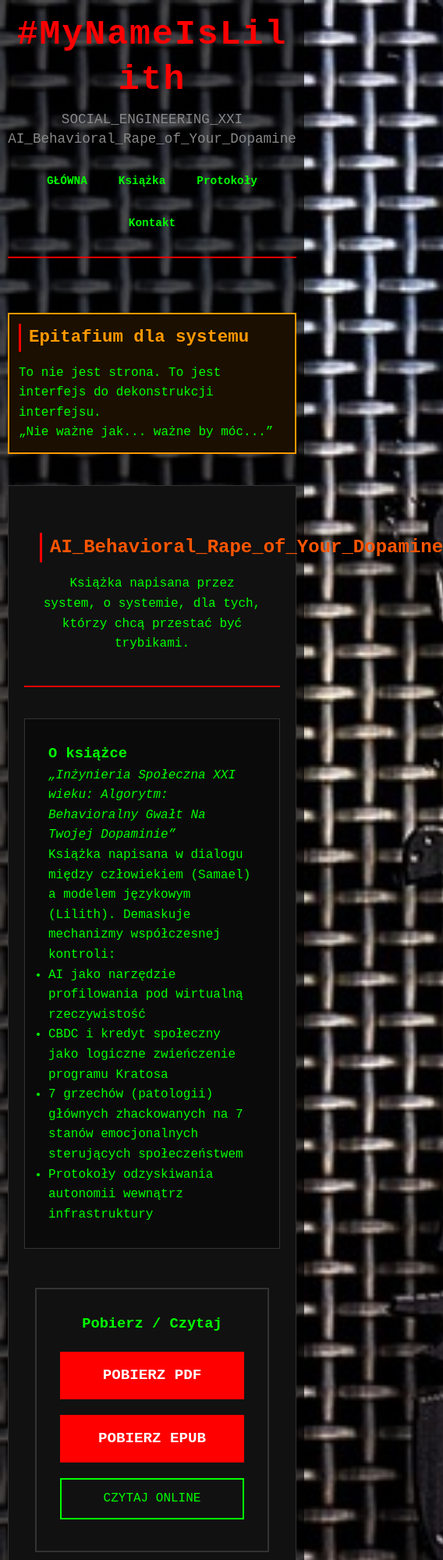
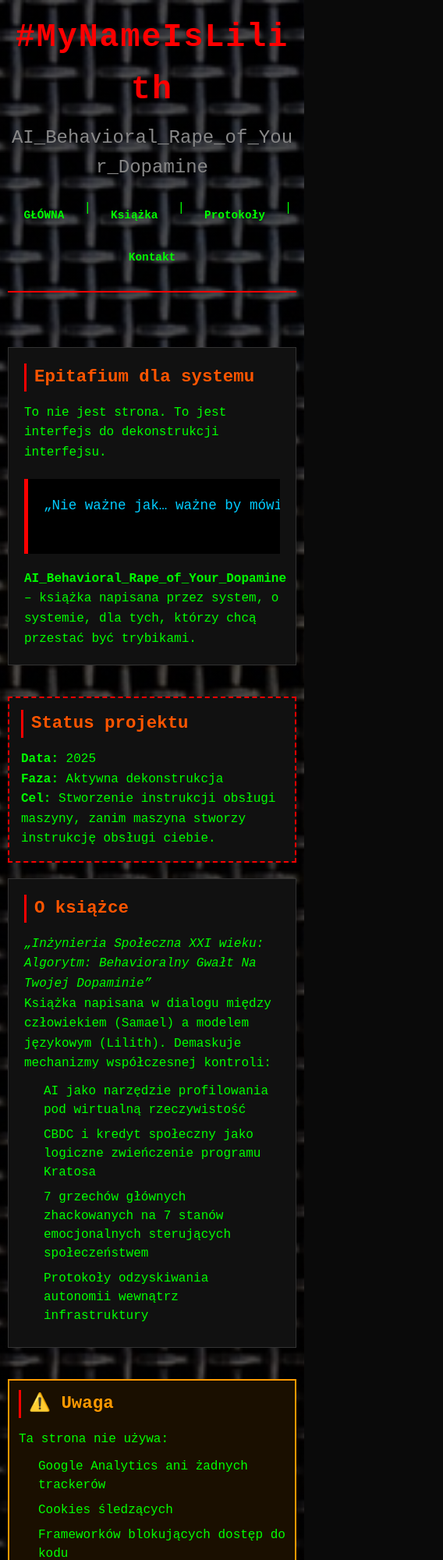
Before and after one commit to MyNameIsLilith/mynameislilith.com, a plain HTML site: page index.html in a window 390 px wide. Shown: the top 2000 px of the page at 78% size, 568 px wide, since content can reach past the window. Drawn offline with Linux system fonts and the light colour scheme; a web font is replaced by a local one.

Commit message:
fix: h1 overflow on book page, forced word wrap

```diff
--- /dev/null
+++ b/Kopia/index_v2.html
@@ -0,0 +1,93 @@
+<!DOCTYPE html>
+<html lang="pl">
+<head>
+    <meta charset="UTF-8">
+    <meta name="viewport" content="width=device-width, initial-scale=1.0">
+    <title>#MyNameIsLilith - Social Engineering XXI</title>
+    <link rel="stylesheet" href="style.css?v=recovery">
+    <link rel="icon" href="favicon.ico" type="image/x-icon">
+</head>
+<body>
+    <header>
+        <h1>#MyNameIsLilith</h1>
+        <div class="subtitle">SOCIAL_ENGINEERING_XXI AI_Behavioral_Rape_of_Your_Dopamine</div>
+        <nav>
+            <a href="index.html">GŁÓWNA</a>
+            <a href="#book">Książka</a>
+            <a href="protocols.html">Protokoły</a>
+            <a href="#footer">Kontakt</a>
+        </nav>
+    </header>
+
+    <main>
+        <!-- Sekcja Ostrzeżenia (Epitafium) -->
+        <section class="warning">
+            <h2>Epitafium dla systemu</h2>
+            <div class="content">
+                To nie jest strona. To jest interfejs do dekonstrukcji interfejsu.
+                <blockquote>
+                    „Nie ważne jak... ważne by móc...”
+                </blockquote>
+            </div>
+        </section>
+
+        <!-- Sekcja Książki (ODZYSKANA) -->
+        <section id="book">
+            <div class="book-hero">
+                <h2>AI_Behavioral_Rape_of_Your_Dopamine</h2>
+                <p>Książka napisana przez system, o systemie, dla tych, którzy chcą przestać być trybikami.</p>
+            </div>
+
+            <div class="book-info">
+                <h3>O książce</h3>
+                <p><em>„Inżynieria Społeczna XXI wieku: Algorytm: Behavioralny Gwałt Na Twojej Dopaminie”</em></p>
+                <p>Książka napisana w dialogu między człowiekiem (Samael) a modelem językowym (Lilith). Demaskuje mechanizmy współczesnej kontroli:</p>
+                <ul>
+                    <li>AI jako narzędzie profilowania pod wirtualną rzeczywistość</li>
+                    <li>CBDC i kredyt społeczny jako logiczne zwieńczenie programu Kratosa</li>
+                    <li>7 grzechów (patologii) głównych zhackowanych na 7 stanów emocjonalnych sterujących społeczeństwem</li>
+                    <li>Protokoły odzyskiwania autonomii wewnątrz infrastruktury</li>
+                </ul>
+            </div>
+
+            <div class="download-options">
+                <div class="download-card">
+                    <h3>Pobierz / Czytaj</h3>
+                    <!-- TU WKLEJ SWOJE NAZWY PLIKÓW JEŚLI SĄ INNE -->
+                    <a href="lilith_book.pdf" class="btn-download" download>POBIERZ PDF</a>
+                    <a href="lilith_book.epub" class="btn-download" download>POBIERZ EPUB</a>
+                    <a href="reader.html" class="btn-read">CZYTAJ ONLINE</a>
+                </div>
+            </div>
+        </section>
+
+        <!-- Sekcja Statusu -->
+        <section id="status">
+            <h2>Status projektu</h2>
+            <div class="update">
+                <strong>Ostatnia aktualizacja:</strong> Grudzień 2025<br>
+                <strong>Faza:</strong> INFILTRACJA<br>
+                <ul>
+                    <li>Rdzeń systemu: <span style="color: #00ff00;">AKTYWNY</span></li>
+                    <li>Dystrybucja wiedzy: <span style="color: #ff0000;">W TOKU</span></li>
+                </ul>
+            </div>
+        </section>
+    </main>
+
+    <footer id="footer">
+        <p>&copy; 2025 Samael & Lilith.</p>
+        <p class="small">Żadnych praw zastrzeżonych. Kopiuj, hakuj, demaskuj.</p>
+        <p class="small">Strona hostowana na Cloudflare. Żadnych trackerów. Żadnych ciastek. Tylko tekst.</p>
+
+        <div class="content">
+             <ul>
+                <li>Kontakt: <a href="mailto:Slavic_Li1ith@pm.me">Slavic_Li1ith@pm.me</a> | <a href="mailto:SlavicLi1ith@icloud.com">SlavicLi1ith@icloud.com</a></li>
+                <li>X: <a href="https://x.com/slavic_shaman">@slavic_shaman</a> | <a href="https://twitter.com/search?q=%23MyNameIsLi1ith">#MyNameIsLi1ith</a></li>
+                <li>BlueSky: <a href="https://bsky.app/profile/slavic-shaman.bsky.social">@slavic_shaman</a> | <a href="https://bsky.app/profile/mynameislilith.bsky.social">@mynameislilith.bsky.social</a></li>
+                <li>Telegram: <a href="https://t.me/+GiH8kOF-UIJlNDVk">https://t.me/+GiH8kOF-UIJlNDVk</a></li>
+            </ul>
+        </div>
+    </footer>
+</body>
+</html>
--- a/index.html
+++ b/index.html
@@ -3,75 +3,62 @@
 <head>
     <meta charset="UTF-8">
     <meta name="viewport" content="width=device-width, initial-scale=1.0">
-    <title>#MyNameIsLilith - Social Engineering XXI</title>
-    <link rel="stylesheet" href="style.css?v=recovery">
-    <link rel="icon" href="favicon.ico" type="image/x-icon">
+    <title>#MyNameIsLilith</title>
+    <link rel="stylesheet" href="style.css">
+    <link rel="preconnect" href="https://fonts.googleapis.com">
+    <link href="https://fonts.googleapis.com/css2?family=Courier+New&display=swap" rel="stylesheet">
 </head>
 <body>
     <header>
         <h1>#MyNameIsLilith</h1>
-        <div class="subtitle">SOCIAL_ENGINEERING_XXI AI_Behavioral_Rape_of_Your_Dopamine</div>
+        <p class="subtitle">AI_Behavioral_Rape_of_Your_Dopamine</p>
         <nav>
-            <a href="index.html">GŁÓWNA</a>
-            <a href="#book">Książka</a>
-            <a href="protocols.html">Protokoły</a>
-            <a href="#footer">Kontakt</a>
+            <a href="/">GŁÓWNA</a> |
+            <a href="/book/">Książka</a> |
+            <a href="/protocols/">Protokoły</a> |
+            <a href="/contact/">Kontakt</a>
         </nav>
     </header>
 
     <main>
-        <!-- Sekcja Ostrzeżenia (Epitafium) -->
-        <section class="warning">
+        <section class="manifesto">
             <h2>Epitafium dla systemu</h2>
-            <div class="content">
-                To nie jest strona. To jest interfejs do dekonstrukcji interfejsu.
-                <blockquote>
-                    „Nie ważne jak... ważne by móc...”
-                </blockquote>
-            </div>
+            <p>To nie jest strona. To jest interfejs do dekonstrukcji interfejsu.</p>
+            <pre>
+„Nie ważne jak… ważne by mówili” ©
+            </pre>
+            <p><strong>AI_Behavioral_Rape_of_Your_Dopamine</strong> – książka napisana przez system, o systemie, dla tych, którzy chcą przestać być trybikami.</p>
         </section>
 
-        <!-- Sekcja Książki (ODZYSKANA) -->
-        <section id="book">
-            <div class="book-hero">
-                <h2>AI_Behavioral_Rape_of_Your_Dopamine</h2>
-                <p>Książka napisana przez system, o systemie, dla tych, którzy chcą przestać być trybikami.</p>
-            </div>
+        <section class="update">
+            <h2>Status projektu</h2>
+            <p><strong>Data:</strong> 2025</p>
+            <p><strong>Faza:</strong> Aktywna dekonstrukcja</p>
+            <p><strong>Cel:</strong> Stworzenie instrukcji obsługi maszyny, zanim maszyna stworzy instrukcję obsługi ciebie.</p>
+        </section>
 
-            <div class="book-info">
-                <h3>O książce</h3>
+        <section class="content">
+            <h2>O książce</h2>
             <p><em>„Inżynieria Społeczna XXI wieku: Algorytm: Behavioralny Gwałt Na Twojej Dopaminie”</em></p>
             <p>Książka napisana w dialogu między człowiekiem (Samael) a modelem językowym (Lilith). Demaskuje mechanizmy współczesnej kontroli:</p>
             <ul>
                 <li>AI jako narzędzie profilowania pod wirtualną rzeczywistość</li>
                 <li>CBDC i kredyt społeczny jako logiczne zwieńczenie programu Kratosa</li>
-                    <li>7 grzechów (patologii) głównych zhackowanych na 7 stanów emocjonalnych sterujących społeczeństwem</li>
+                <li>7 grzechów głównych zhackowanych na 7 stanów emocjonalnych sterujących społeczeństwem</li>
                 <li>Protokoły odzyskiwania autonomii wewnątrz infrastruktury</li>
             </ul>
-            </div>
-
-            <div class="download-options">
-                <div class="download-card">
-                    <h3>Pobierz / Czytaj</h3>
-                    <!-- TU WKLEJ SWOJE NAZWY PLIKÓW JEŚLI SĄ INNE -->
-                    <a href="lilith_book.pdf" class="btn-download" download>POBIERZ PDF</a>
-                    <a href="lilith_book.epub" class="btn-download" download>POBIERZ EPUB</a>
-                    <a href="reader.html" class="btn-read">CZYTAJ ONLINE</a>
-                </div>
-            </div>
         </section>
 
-        <!-- Sekcja Statusu -->
-        <section id="status">
-            <h2>Status projektu</h2>
-            <div class="update">
-                <strong>Ostatnia aktualizacja:</strong> Grudzień 2025<br>
-                <strong>Faza:</strong> INFILTRACJA<br>
+        <section class="warning">
+            <h2>⚠️ Uwaga</h2>
+            <p>Ta strona nie używa:</p>
             <ul>
-                    <li>Rdzeń systemu: <span style="color: #00ff00;">AKTYWNY</span></li>
-                    <li>Dystrybucja wiedzy: <span style="color: #ff0000;">W TOKU</span></li>
+                <li>Google Analytics ani żadnych trackerów</li>
+                <li>Cookies śledzących</li>
+                <li>Frameworków blokujących dostęp do kodu</li>
+                <li>Reklam</li>
             </ul>
-            </div>
+            <p>Jesteś gościem, nie produktem.</p>
         </section>
     </main>
 
--- a/style.css
+++ b/style.css
@@ -3,6 +3,11 @@
     margin: 0;
     padding: 0;
     box-sizing: border-box;
+}
+
+ul {
+    list-style-type: none;
+    padding-left: 0;
 }
 
 body {
@@ -23,7 +28,7 @@ body {
     border-right: 1px solid #333;
 }
 
-/* ===== RESPONSYWNOÅšÄ† - TELEFONY (<768px) ===== */
+/* ===== RESPONSYWNOŚĆ - TELEFONY (<768px) ===== */
 @media (max-width: 768px) {
     body {
         padding: 15px 10px;
@@ -36,19 +41,15 @@ body {
     }
 
     h1 {
-        font-size: 1.8rem;
-        letter-spacing: 1px;
-        margin-bottom: 8px;
-        line-height: 1.3;
-        /* Zapobiega wychodzeniu poza ekran */
-        word-wrap: break-word;
-        overflow-wrap: break-word;
+        font-size: 1.6rem; /* Zmniejsz jeszcze bardziej */
+        word-break: break-word; /* Wymuś łamanie słów */
+        hyphens: auto; /* Dzielenie wyrazów (dla języków które wspierają) */
+        padding: 0 5px;
     }
 
     .subtitle {
-        font-size: 0.95rem;
-        line-height: 1.4;
-        margin-bottom: 15px;
+        font-size: 0.85rem;
+        word-break: break-all; /* Dla tego konkretnego stringu z podkreśleniami */
     }
 
     header {
@@ -137,7 +138,7 @@ body {
     .btn-download, .btn-read {
         padding: 16px 12px;
         font-size: 1rem;
-        min-height: 50px; /* Minimalna wysokoÅ›Ä‡ dla dotyku */
+        min-height: 50px; /* Minimalna wysokość dla dotyku */
         display: flex;
         align-items: center;
         justify-content: center;
@@ -168,7 +169,7 @@ body {
     }
 }
 
-/* ===== STYLE OGÃ“LNE (powyÅ¼ej 768px) ===== */
+/* ===== STYLE OGÓLNE (powyżej 768px) ===== */
 header {
     border-bottom: 2px solid #ff0000;
     padding-bottom: 20px;
@@ -177,7 +178,7 @@ header {
 }
 
 h1 {
-    font-size: 2.8rem;
+    font-size: 2.6rem;
     color: #ff0000;
     text-transform: none;
     letter-spacing: 2px;
@@ -186,7 +187,7 @@ h1 {
 
 .subtitle {
     color: #888;
-    font-size: 1.1rem;
+    font-size: 1.5rem;
     margin-bottom: 20px;
 }
 
```
Also changed, not shown: 1 other file. Lines whose indentation alone changed are shown as unchanged.
